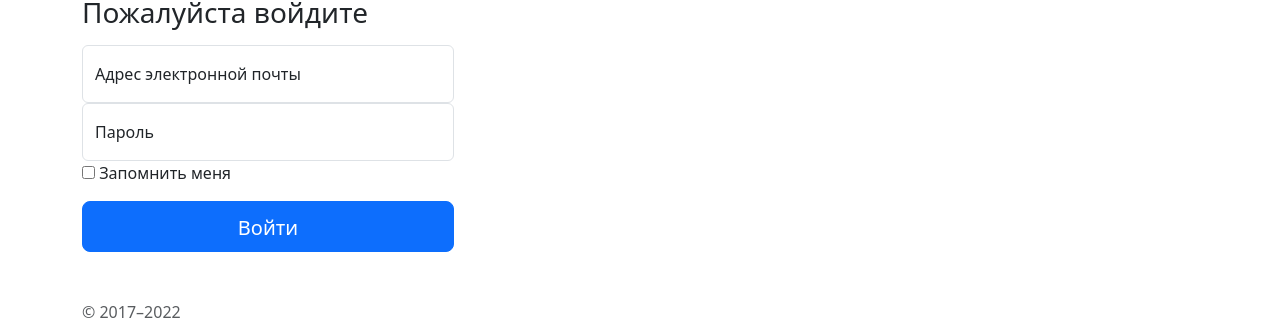
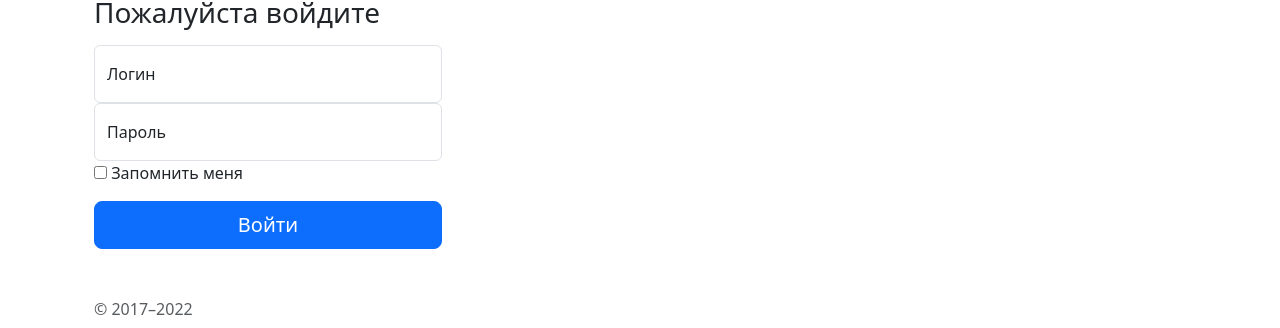
Before and after one commit to Veronikalimina/diplom, a plain HTML site: page index.html in a window 1280 px wide. Shown: the part 41-369 px from the top of the page. Drawn offline with nearby package versions, Linux system fonts and the light colour scheme.

Commit message:
авторизация1

```diff
--- a/index.html
+++ b/index.html
@@ -9,7 +9,7 @@
         integrity="sha384-GLhlTQ8iRABdZLl6O3oVMWSktQOp6b7In1Zl3/Jr59b6EGGoI1aFkw7cmDA6j6gD" crossorigin="anonymous">
 </head>
 
-<body>
+<body >
     <header>
         <div class="container-fluid" style="background-color: hsl(246, 100%, 81%);">
             <div class="row">
@@ -31,58 +31,36 @@
     </header>
     <div class="container">
         <div class="col-4">
-            <div class="w-100 h-100 bg-body-secondary"></div>
+            <div class="w-100% h-100%"></div>
         </div>
         <div class="col-4">
+            <div class="container">
                 <main class="form-signin w-100 m-auto">
                 <form>
-                    <h1 class="h3 mb-3 fw-normal">
-                        <font style="vertical-align: inherit;">
-                            <font style="vertical-align: inherit;">Пожалуйста войдите</font>
-                        </font>
-                    </h1>
+                  <h1 class="h3 mb-3 fw-normal">Пожалуйста войдите</h1>
 
                   <div class="form-floating">
-                        <input type="email" class="form-control" id="floatingInput" placeholder="имя@пример.com">
-                        <label for="floatingInput">
-                            <font style="vertical-align: inherit;">
-                                <font style="vertical-align: inherit;">Адрес электронной почты</font>
-                            </font>
-                        </label>
+                    <input type="email" class="form-control" id="floatingInput" placeholder="name@example.com">
+                    <label for="floatingInput">Логин</label>
                   </div>
                   <div class="form-floating">
-                        <input type="password" class="form-control" id="floatingPassword" placeholder="Пароль">
-                        <label for="floatingPassword">
-                            <font style="vertical-align: inherit;">
-                                <font style="vertical-align: inherit;">Пароль</font>
-                            </font>
-                        </label>
+                    <input type="password" class="form-control" id="floatingPassword" placeholder="Password">
+                    <label for="floatingPassword">Пароль</label>
                   </div>
 
                   <div class="checkbox mb-3">
                     <label>
-                            <input type="checkbox" value="remember-me">
-                            <font style="vertical-align: inherit;">
-                                <font style="vertical-align: inherit;">Запомнить меня
-                                </font>
-                            </font>
+                      <input type="checkbox" value="remember-me"> Запомнить меня
                     </label>
                   </div>
-                    <button class="w-100 btn btn-lg btn-primary" type="submit">
-                        <font style="vertical-align: inherit;">
-                            <font style="vertical-align: inherit;">Войти</font>
-                        </font>
-                    </button>
-                    <p class="mt-5 mb-3 text-muted">
-                        <font style="vertical-align: inherit;">
-                            <font style="vertical-align: inherit;">© 2017–2022</font>
-                        </font>
-                    </p>
+                  <button class="w-100 btn btn-lg btn-primary" type="submit">Войти</button>
+                  <p class="mt-5 mb-3 text-muted">&copy; 2017–2022</p>
                 </form>
               </main>
             </div>
+        </div>
         <div class="col-4">
-            <div class="w-100 h-100 bg-body-secondary"></div>
+            <div class="w-100% h-100% bg-body-secondary"></div>
         </div>
     </div>
     <script src="https://cdn.jsdelivr.net/npm/bootstrap@5.3.0-alpha1/dist/js/bootstrap.bundle.min.js"
```
Lines whose indentation alone changed are shown as unchanged.
